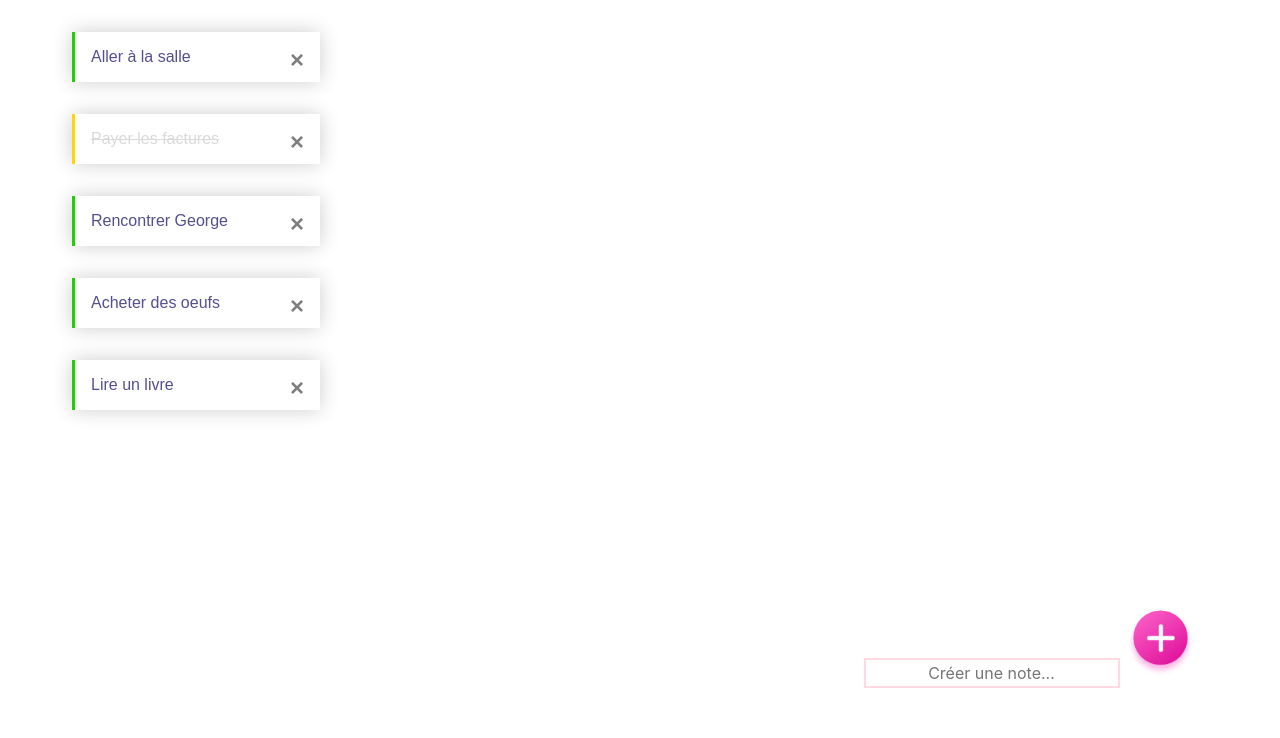
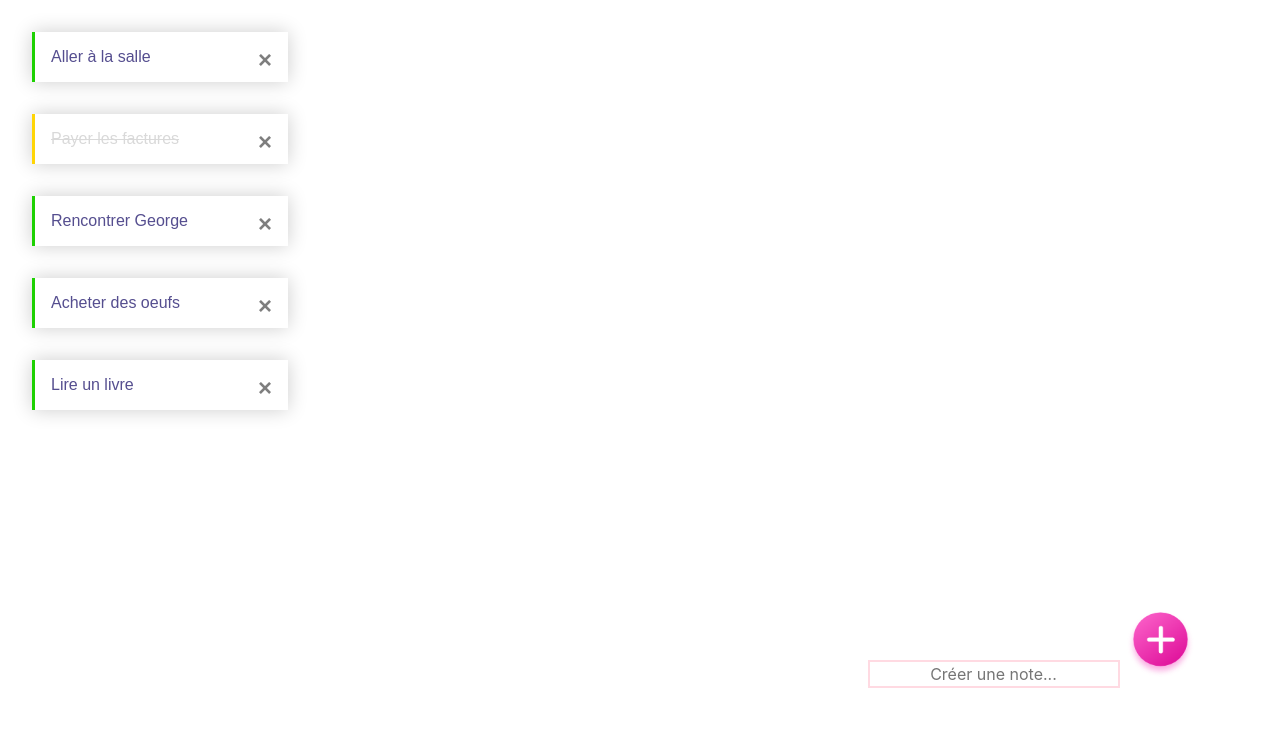
Before and after one commit to AMINE1921/TodoList_Symfony5, a Symfony app: template templates/home/home.html.twig in a window 1280 px wide. Shown: the part 62-800 px from the top of the page. Run offline with Twig, Linux system fonts and the light colour scheme; the template is opened without the code that fills it, so the values that code supplies are empty; some libraries are stand-ins or nearby versions.

Commit message:
Update css todolist et adaptation symfony

```diff
--- a/config/routes.yaml
+++ b/config/routes.yaml
@@ -1,7 +1,3 @@
 #index:
 #    path: /
 #    controller: App\Controller\DefaultController::index
-
-#app_lucky_number:
-#  path: /home/number
-#  controller: App\Controller\TodoListController::number
--- a/public/css/style.css
+++ b/public/css/style.css
@@ -10,6 +10,12 @@
   100% {
     transform: translateX(150px) rotate(30deg);
   }
+}
+
+* {
+  box-sizing: border-box;
+  margin: 0;
+  padding: 0;
 }
 
 body {
--- a/src/Controller/TodoListController.php
+++ b/src/Controller/TodoListController.php
@@ -9,9 +9,9 @@ use Symfony\Component\Routing\Annotation\Route;
 class TodoListController extends AbstractController
 {
     /**
-     * @Route("/todolist")
+     * @Route("/")
      */
-    public function number()
+    public function index()
     {
 
         return $this->render('home/home.html.twig');
--- a/templates/base.html.twig
+++ b/templates/base.html.twig
@@ -2,6 +2,7 @@
 <html>
 <head>
     <meta charset="UTF-8">
+    <meta name="viewport" content="width=device-width, initial-scale=1.0">
     <link href="{{ asset('css/style.css') }}" rel="stylesheet"/>
     <link {% block icon %}href="{{ asset('images/favicon.png') }}" rel="icon"{% endblock %}/>
     <title>{% block title %}Welcome !{% endblock %}</title>
--- a/templates/home/home.html.twig
+++ b/templates/home/home.html.twig
@@ -1,6 +1,5 @@
 {# templates/home/home.html.twig #}
 {%  extends 'base.html.twig' %}
-{% block icon %}href="{{ asset('images/favicon.png') }}" rel="icon"{% endblock %}
 {% block title %}ToDOiT{% endblock %}
 {% block body %}
     <main>
```
